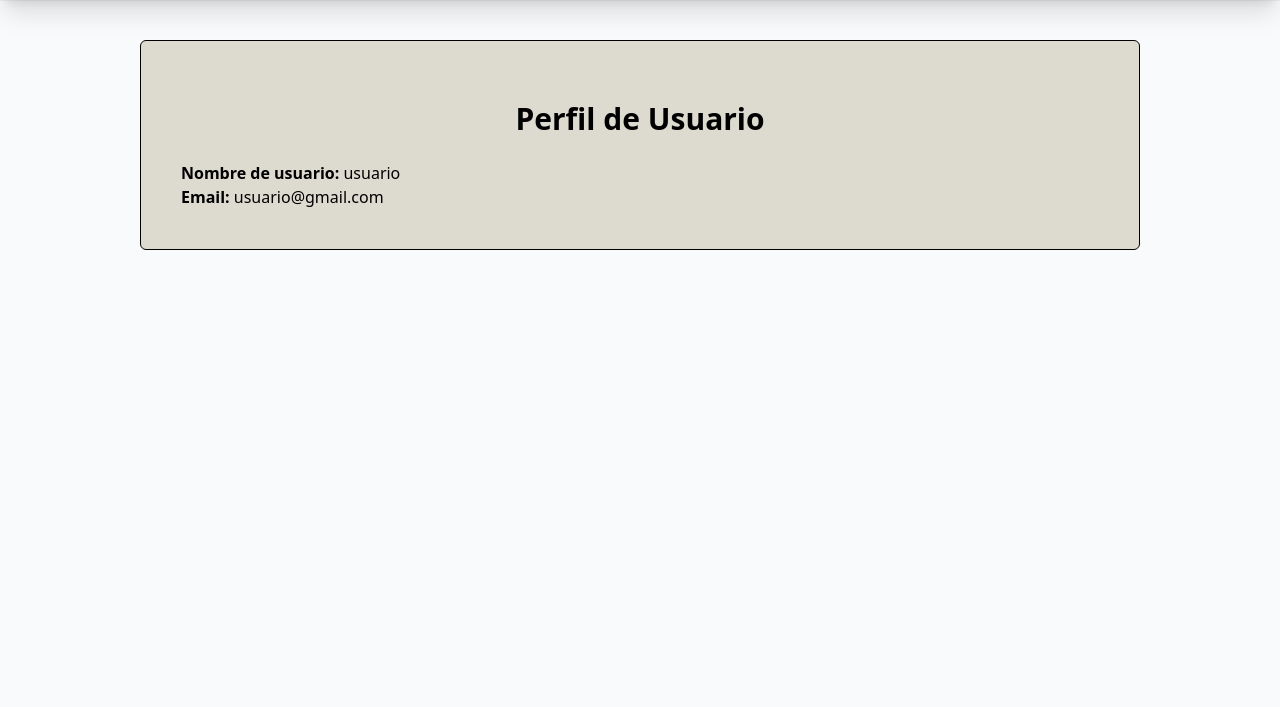
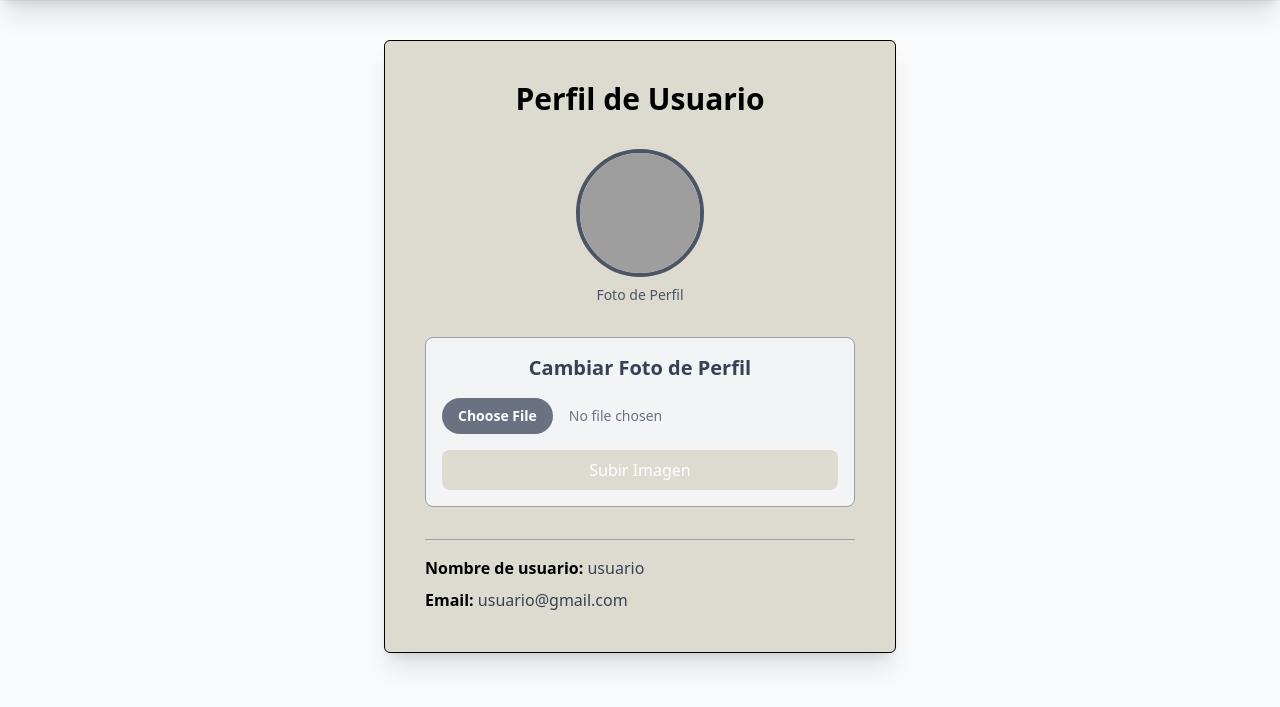
Before and after one commit to SanPozz/Refactor_Minashi_Flask, a Flask app: page /profile in a window 1280 px wide. Shown: the part 80-787 px from the top of the page. Run offline with Flask 3, Linux system fonts and the light colour scheme; a user stored in the database is signed in; grey boxes are pictures that could not be loaded.

Commit message:
se realizo la parte de perfil individual en la parte de usuario

```diff
--- a/app.py
+++ b/app.py
@@ -1,4 +1,5 @@
 import os
+from flask_migrate import Migrate
 from flask import Flask, render_template, request, redirect, url_for, session
 from flask_bcrypt import Bcrypt
 from flask_login import (
@@ -18,7 +19,7 @@ from routes.pedidos import pedidos_bp
 from routes.carrito import carrito_bp
 from routes.registro_minerales import registro_minerales_bp
 from routes.google_auth import auth_bp
-
+from routes.profile import profile_bp
 from models.User import User
 
 
@@ -45,8 +46,9 @@ google = oauth.register(
 )
 
 app.google = google
+init_db(app)
 
-init_db(app)
+migrate = Migrate(app, db)
 
 login_manager = LoginManager(app)
 login_manager.login_view = 'login'
@@ -60,6 +62,7 @@ app.register_blueprint(pedidos_bp)
 app.register_blueprint(carrito_bp)
 app.register_blueprint(registro_minerales_bp)
 app.register_blueprint(auth_bp)
+app.register_blueprint(profile_bp)
 
 
 @app.route('/')
@@ -100,6 +103,10 @@ def register():
 def login():
 
     if current_user.is_authenticated:
+        if current_user.role == 'user':
+            return redirect(url_for('venta_minerales.comprar_minerales'))
+        elif current_user.role == 'admin':
+            return redirect(url_for('registro_minerales.ver_stock'))
         return redirect(url_for('home'))
 
     if request.method == 'POST':
@@ -111,10 +118,15 @@ def login():
         if userDB and Bcrypt().check_password_hash(userDB.password, password):
             userDB.cart = session.get('cart', [])
             login_user(userDB)
+
+            if userDB.role == 'user':
+                return redirect(url_for('venta_minerales.comprar_minerales'))
+            elif userDB.role == 'admin':
+                return redirect(url_for('registro_minerales.ver_stock'))
             return redirect(url_for('home'))
-
         else:
             return render_template('login.html', error='Credenciales invalidas')
+
     return render_template('login.html')
 
 @app.route('/logout')
@@ -126,6 +138,7 @@ def logout():
 @app.route('/profile')
 @login_required
 def profile():
+    print(current_user.url)
     return render_template('perfil.html', current_user=current_user)
 
 if __name__ == '__main__':
--- a/models/User.py
+++ b/models/User.py
@@ -9,6 +9,7 @@
     password = db.Column(db.String(150), nullable=False)
     mail = db.Column(db.String(150), unique=True, nullable=False)
     role = db.Column(db.String(50), default='user')
+    url = db.Column(db.String(500), nullable=True)
 
 
     def __repr__(self):
@@ -19,5 +20,6 @@
             'id': self.id,
             'username': self.username,
             'mail': self.mail,
-            'role': self.role
+            'role': self.role,
+            'url': self.url
         }
--- /dev/null
+++ b/routes/profile.py
@@ -0,0 +1,76 @@
+
+import os
+import boto3
+from flask import Blueprint, request, redirect, url_for, flash
+from flask_login import login_required, current_user
+from werkzeug.utils import secure_filename
+from database import db
+from models.User import User
+from flask_login import login_user, current_user
+
+profile_bp = Blueprint('profile_bp', __name__)
+
+S3_BUCKET = os.getenv('S3_BUCKET')
+S3_KEY = os.getenv('AWS_ACCESS_KEY')
+S3_SECRET = os.getenv('AWS_SECRET_KEY')
+S3_REGION = os.getenv('S3_REGION')
+ALLOWED_EXTENSIONS = {'png', 'jpg', 'jpeg', 'gif'}
+
+def allowed_file(filename):
+    return '.' in filename and \
+           filename.rsplit('.', 1)[1].lower() in ALLOWED_EXTENSIONS
+
+@profile_bp.route('/upload_profile_picture', methods=['POST'])
+@login_required
+def upload_profile_picture():
+
+
+    if 'profile_picture' not in request.files:
+        flash('No se seleccionó ningún archivo.', 'danger')
+        return redirect(url_for('profile'))
+
+    file = request.files['profile_picture']
+
+
+    if file.filename == '' or not allowed_file(file.filename):
+        flash('Formato de archivo inválido. Solo se permiten imágenes.', 'danger')
+        return redirect(url_for('profile'))
+
+    if file:
+
+        filename = secure_filename(file.filename)
+
+        s3_filename = f"perfiles/user_{current_user.id}_{filename}"
+
+        s3 = boto3.client(
+            's3',
+            aws_access_key_id=S3_KEY,
+            aws_secret_access_key=S3_SECRET,
+            region_name=S3_REGION
+        )
+
+        try:
+
+            s3.upload_fileobj(
+                file,
+                S3_BUCKET,
+                s3_filename
+
+            )
+
+
+            s3_url = f"https://{S3_BUCKET}.s3.{S3_REGION}.amazonaws.com/{s3_filename}"
+
+
+            current_user.url = s3_url
+            print(current_user.url)
+            db.session.commit()
+            login_user(current_user)
+            flash('Foto de perfil actualizada exitosamente!', 'success')
+            return redirect(url_for('profile'))
+
+        except Exception as e:
+            flash(f"Error al subir la imagen a S3: {e}", 'danger')
+            return redirect(url_for('profile'))
+
+    return redirect(url_for('profile'))
--- a/templates/home.html
+++ b/templates/home.html
@@ -48,6 +48,9 @@
                 {% else %}
                 <div>
                     <span>Usuario: {{ current_user.username }}</span>
+                </div>
+                <div>
+                    <a href="{{ url_for('logout')}}">salir</a>
                 </div>
                 {% endif %}
             </nav>
--- a/templates/perfil.html
+++ b/templates/perfil.html
@@ -1,12 +1,13 @@
 <!DOCTYPE html>
 <html lang="es">
+
 <head>
     <meta charset="UTF-8">
     <meta name="viewport" content="width=device-width, initial-scale=1.0">
     <script src="https://cdn.jsdelivr.net/npm/@tailwindcss/browser@4"></script>
-
     <title>Perfil - Minashi</title>
 </head>
+
 <body class="relative min-h-screen overflow-hidden bg-gray-50 overflow-y-auto flex flex-col min-h-screen">
     <header>
         <div class="relative bg-[#DDDAD0] shadow-xl ring-1 ring-gray-900/5">
@@ -23,21 +24,22 @@
                     </button>
                 </section>
                 <div class="flex flex-col items-start mt-3 gap-2 sm:flex-row sm:m-0">
-                    <a href="{{ url_for('venta_minerales.comprar_minerales') }}" class="text-gray-600 hover:bg-gray-200 w-full text-left px-2 rounded hover:text-gray-900">
+                    <a href="{{ url_for('venta_minerales.comprar_minerales') }}"
+                        class="text-gray-600 hover:bg-gray-200 w-full text-left px-2 rounded hover:text-gray-900">
                         Comprar Minerales
                     </a>
-                    <a href="#" class="text-gray-600 hover:bg-gray-200 w-full text-left px-2 rounded hover:text-gray-900">
+                    <a href="#"
+                        class="text-gray-600 hover:bg-gray-200 w-full text-left px-2 rounded hover:text-gray-900">
                         Operaciones
                     </a>
-
                 </div>
                 {% if user == false %}
                 <div class="flex flex-col items-start mt-3 gap-2 sm:flex-row sm:m-0">
-                        <a href="{{ url_for('login') }}" class=" text-gray-600 hover:bg-gray-200 w-full text-left px-2 rounded
-                        hover:text-gray-900 bg-[#F8F2CE] sm:mx-auto sm:w-auto sm:px-4 sm:py-2">
+                    <a href="{{ url_for('login') }}"
+                        class=" text-gray-600 hover:bg-gray-200 w-full text-left px-2 rounded hover:text-gray-900 bg-[#F8F2CE] sm:mx-auto sm:w-auto sm:px-4 sm:py-2">
                         <button>Iniciar sesion</button></a>
-                        <a href="{{url_for('register')}}" class=" text-gray-600 hover:bg-gray-200 w-full text-left px-2 rounded
-                        hover:text-gray-900 bg-[#F8F2CE] sm:mx-auto sm:w-auto sm:px-4 sm:py-2">
+                    <a href="{{url_for('register')}}"
+                        class=" text-gray-600 hover:bg-gray-200 w-full text-left px-2 rounded hover:text-gray-900 bg-[#F8F2CE] sm:mx-auto sm:w-auto sm:px-4 sm:py-2">
                         <button>Registrarse</button></a>
                 </div>
                 {% else %}
@@ -49,15 +51,42 @@
         </div>
     </header>
     <main class="flex-grow">
-        <section class="mt-10 text-center rounded-md border-1 w-full max-w-250 mx-auto p-10 bg-[#DDDAD0]">
-            <h1 class="text-3xl font-bold mt-5 ">Perfil de Usuario</h1>
-            <div class="mt-6 text-left">
-                <p><strong>Nombre de usuario:</strong> {{ current_user.username }}</p>
-                <p><strong>Email:</strong> {{ current_user.mail }}</p>
-                <!-- Agrega más detalles del perfil según sea necesario -->
+        <section class="mt-10 text-center rounded-md border-1 w-full max-w-lg mx-auto p-10 bg-[#DDDAD0] shadow-xl">
+            <h1 class="text-3xl font-bold mb-8">Perfil de Usuario</h1>
+
+            <div class="flex flex-col items-center mb-8">
+                {% if current_user.url %}
+                <img src="{{ current_user.url }}" alt="Foto de Perfil"
+                    class="w-32 h-32 rounded-full object-cover border-4 border-gray-600"></img>
+                {% else %}
+                <div
+                    class="w-32 h-32 rounded-full bg-white flex items-center justify-center text-black text-3xl border-4 border-gray-600">
+                    {{ current_user.username[0]|upper }}
+                </div>
+                {% endif %}
+                <p class="mt-2 text-sm text-gray-600">Foto de Perfil</p>
+            </div>
+
+            <form method="POST" action="{{ url_for('profile_bp.upload_profile_picture') }}"
+                enctype="multipart/form-data" class="mt-6 p-4 border border-gray-400 rounded-lg bg-gray-100">
+                <h2 class="text-xl font-semibold mb-4 text-gray-700">Cambiar Foto de Perfil</h2>
+                <div class="flex flex-col items-start space-y-4">
+                    <input type="file" name="profile_picture" id="profile_picture" accept="image/*" required
+                        class="w-full text-sm text-gray-500 file:mr-4 file:py-2 file:px-4 file:rounded-full file:border-0 file:text-sm file:font-semibold file:bg-gray-500 file:text-white hover:file:bg-gray-700" />
+                    <button type="submit"
+                        class="w-full bg-[#DDDAD0] text-white py-2 rounded-lg hover:bg-gray-800 transition duration-150">
+                        Subir Imagen
+                    </button>
+                </div>
+            </form>
+
+            <div class="mt-8 text-left border-t pt-4 border-gray-400">
+                <p class="mb-2"><strong>Nombre de usuario:</strong> <span class="text-gray-700">{{ current_user.username
+                        }}</span></p>
+                <p><strong>Email:</strong> <span class="text-gray-700">{{ current_user.mail }}</span></p>
             </div>
         </section>
     </main>
+</body>
 
-</body>
 </html>
--- a/templates/ver_stock.html
+++ b/templates/ver_stock.html
@@ -30,8 +30,8 @@
         <div class="hover:bg-[#E6425A]/50 p-2 rounded bg-[#E6425A]">
 
 
-            <a href="#" class=""><svg xmlns="http://www.w3.org/2000/svg" fill="none" viewBox="0 0 24 24"
-                    stroke-width="1.5" stroke="currentColor" class="size-6 inline">
+            <a href="{{ url_for('logout')}}" class=""><svg xmlns="http://www.w3.org/2000/svg" fill="none"
+                    viewBox="0 0 24 24" stroke-width="1.5" stroke="currentColor" class="size-6 inline">
                     <path stroke-linecap="round" stroke-linejoin="round"
                         d="M8.25 9V5.25A2.25 2.25 0 0 1 10.5 3h6a2.25 2.25 0 0 1 2.25 2.25v13.5A2.25 2.25 0 0 1 16.5 21h-6a2.25 2.25 0 0 1-2.25-2.25V15m-3 0-3-3m0 0 3-3m-3 3H15" />
                 </svg>Cerrar Sesión</a>
```
Also changed, not shown: routes/venta_minerales.py (+6 -6 lines), templates/comprar_minerales.html (+6 -3 lines), instance/minashi.db, 1 other file. Lines whose indentation alone changed are shown as unchanged.
